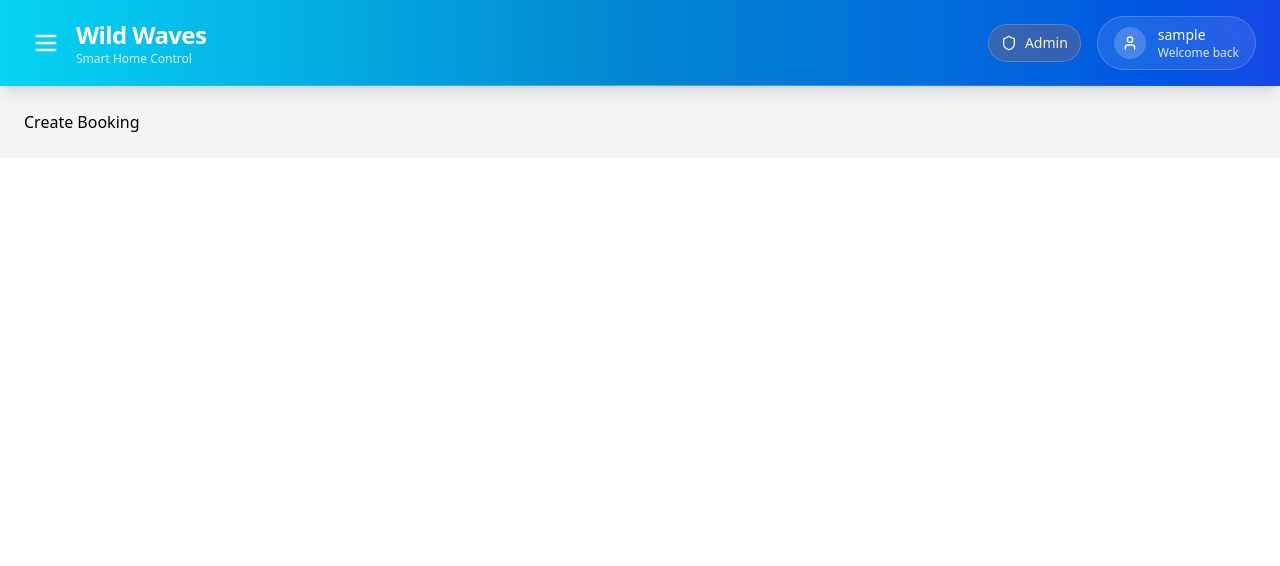
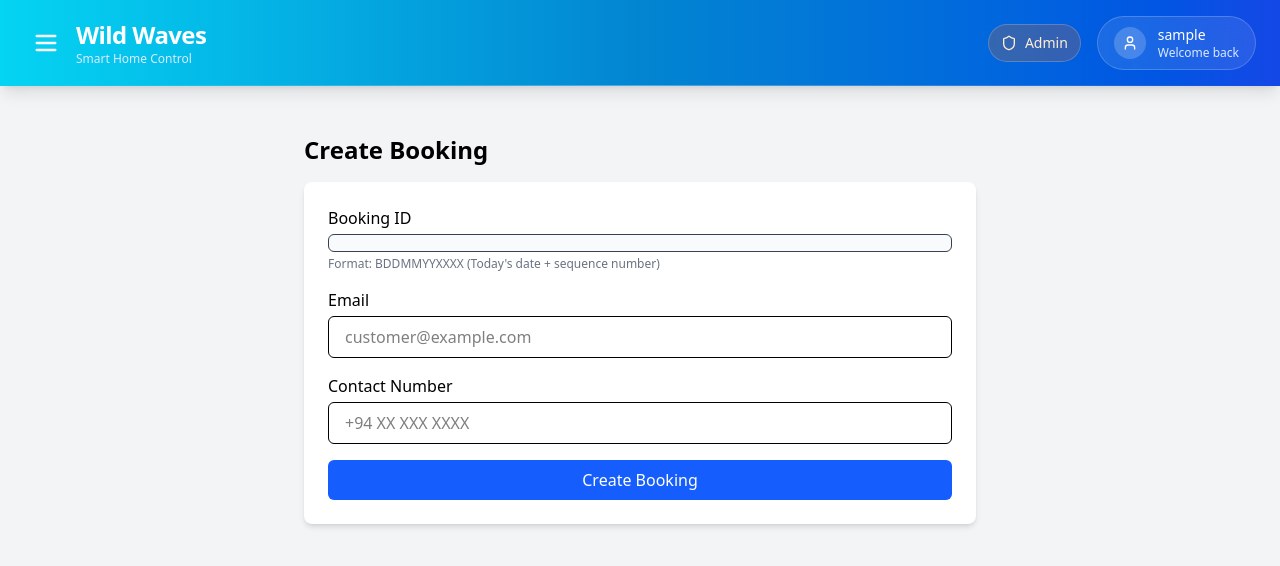
Before and after one commit to Wild-Waves-Kumana/Wild-Waves-Internal, a React (Vite) app in the folder frontend/: page /create-booking in a window 1280 px wide. Shown: the top 566 px of the page. Built offline with nearby package versions, Linux system fonts and the light colour scheme; no server answers; sample sign-in values are in the browser's storage.

Commit message:
feat: Enhance CreateBooking component with booking ID fetching and form submission

```diff
--- a/frontend/src/pages/create-pages/CreateBooking.jsx
+++ b/frontend/src/pages/create-pages/CreateBooking.jsx
@@ -1,9 +1,165 @@
-
+import React, { useState, useEffect } from 'react';
+import axios from 'axios';
+import Toaster from '../../components/common/Toaster';
 
 const CreateBooking = () => {
+  const [bookingId, setBookingId] = useState('');
+  const [email, setEmail] = useState('');
+  const [contactNumber, setContactNumber] = useState('');
+  const [loading, setLoading] = useState(false);
+  const [idLoading, setIdLoading] = useState(false);
+
+  const [toast, setToast] = useState({
+    show: false,
+    message: '',
+    type: 'success'
+  });
+
+  // Fetch next booking ID on component mount
+  useEffect(() => {
+    fetchNextBookingId();
+  }, []);
+
+  const fetchNextBookingId = async () => {
+    setIdLoading(true);
+    try {
+      const res = await axios.get('/api/bookings/next-id');
+      if (res.data?.nextBookingId) {
+        setBookingId(res.data.nextBookingId);
+      }
+    } catch (err) {
+      console.error('Failed to fetch next booking id', err);
+      setToast({
+        show: true,
+        message: 'Failed to generate booking ID',
+        type: 'error'
+      });
+    } finally {
+      setIdLoading(false);
+    }
+  };
+
+  const handleSubmit = async (e) => {
+    e.preventDefault();
+
+    if (!email || !contactNumber) {
+      setToast({
+        show: true,
+        message: 'Please fill in all required fields',
+        type: 'error'
+      });
+      return;
+    }
+
+    setLoading(true);
+    try {
+      await axios.post('/api/bookings/create', {
+        bookingId,
+        email,
+        contactNumber
+      });
+
+      setToast({
+        show: true,
+        message: 'Booking created successfully!',
+        type: 'success'
+      });
+
+      // Reset form
+      setEmail('');
+      setContactNumber('');
+      fetchNextBookingId(); // Get next booking ID
+    } catch (err) {
+      console.error('Failed to create booking:', err);
+      setToast({
+        show: true,
+        message: err.response?.data?.message || 'Failed to create booking',
+        type: 'error'
+      });
+    } finally {
+      setLoading(false);
+    }
+  };
+
   return (
-    <div>
-      <h1>Create Booking</h1>
+    <div className="min-h-screen bg-gray-100 p-6">
+      {/* Toast Notification */}
+      <Toaster
+        message={toast.message}
+        type={toast.type}
+        isVisible={toast.show}
+        onClose={() => setToast({ ...toast, show: false })}
+        duration={3000}
+        position="top-right"
+      />
+
+      <div className="max-w-2xl mx-auto">
+        <h2 className="text-2xl font-semibold mb-4">Create Booking</h2>
+
+        <div className="bg-white p-6 rounded-lg shadow-md">
+          <form onSubmit={handleSubmit} className="space-y-4">
+            {/* Booking ID Display */}
+            <div>
+              <label className="block font-medium mb-1">Booking ID</label>
+              <div className="w-full px-4 py-2 border rounded-md bg-gray-50 text-gray-700 flex items-center">
+                {idLoading ? (
+                  <div className="flex items-center text-sm text-gray-600">
+                    <div className="animate-spin rounded-full h-4 w-4 border-b-2 border-blue-600 mr-2"></div>
+                    Generating...
+                  </div>
+                ) : (
+                  <span className="font-mono text-lg">{bookingId}</span>
+                )}
+              </div>
+              <p className="text-xs text-gray-500 mt-1">
+                Format: BDDMMYYXXXX (Today's date + sequence number)
+              </p>
+            </div>
+
+            {/* Email Input */}
+            <div>
+              <label className="block font-medium mb-1">Email</label>
+              <input
+                type="email"
+                value={email}
+                onChange={(e) => setEmail(e.target.value)}
+                required
+                placeholder="customer@example.com"
+                className="w-full px-4 py-2 border rounded-md focus:outline-none focus:ring"
+              />
+            </div>
+
+            {/* Contact Number Input */}
+            <div>
+              <label className="block font-medium mb-1">Contact Number</label>
+              <input
+                type="tel"
+                value={contactNumber}
+                onChange={(e) => setContactNumber(e.target.value)}
+                required
+                placeholder="+94 XX XXX XXXX"
+                className="w-full px-4 py-2 border rounded-md focus:outline-none focus:ring"
+              />
+            </div>
+
+            {/* Submit Button */}
+            <button
+              type="submit"
+              disabled={loading || idLoading}
+              className="w-full bg-blue-600 text-white py-2 rounded-md hover:bg-blue-700 disabled:opacity-50 disabled:cursor-not-allowed"
+            >
+              {loading ? (
+                <span className="flex items-center justify-center">
+                  <div className="animate-spin rounded-full h-4 w-4 border-b-2 border-white mr-2"></div>
+                  Creating...
+                </span>
+              ) : (
+                'Create Booking'
+              )}
+            </button>
+          </form>
+        </div>
+      </div>
     </div>
   );
 };
```
